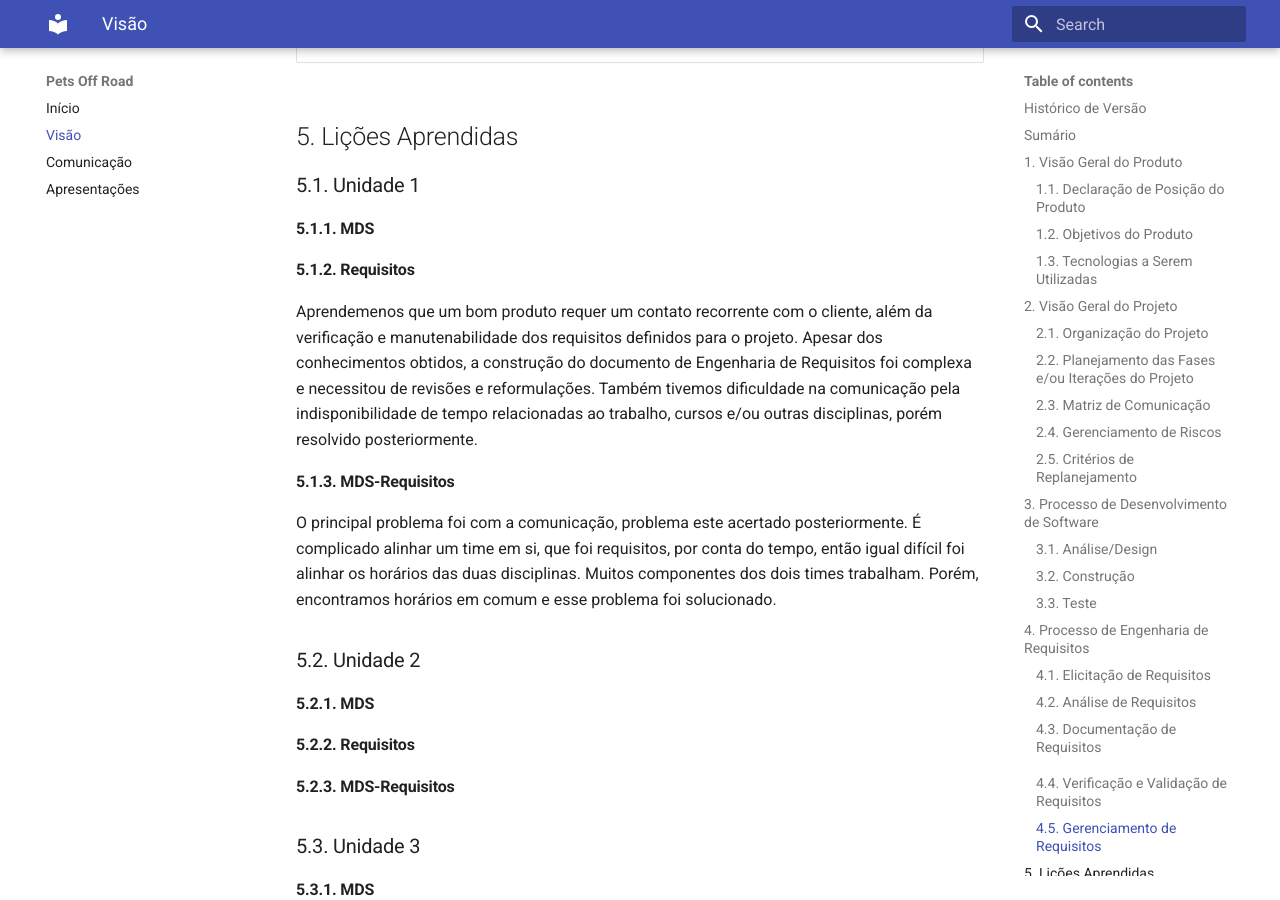
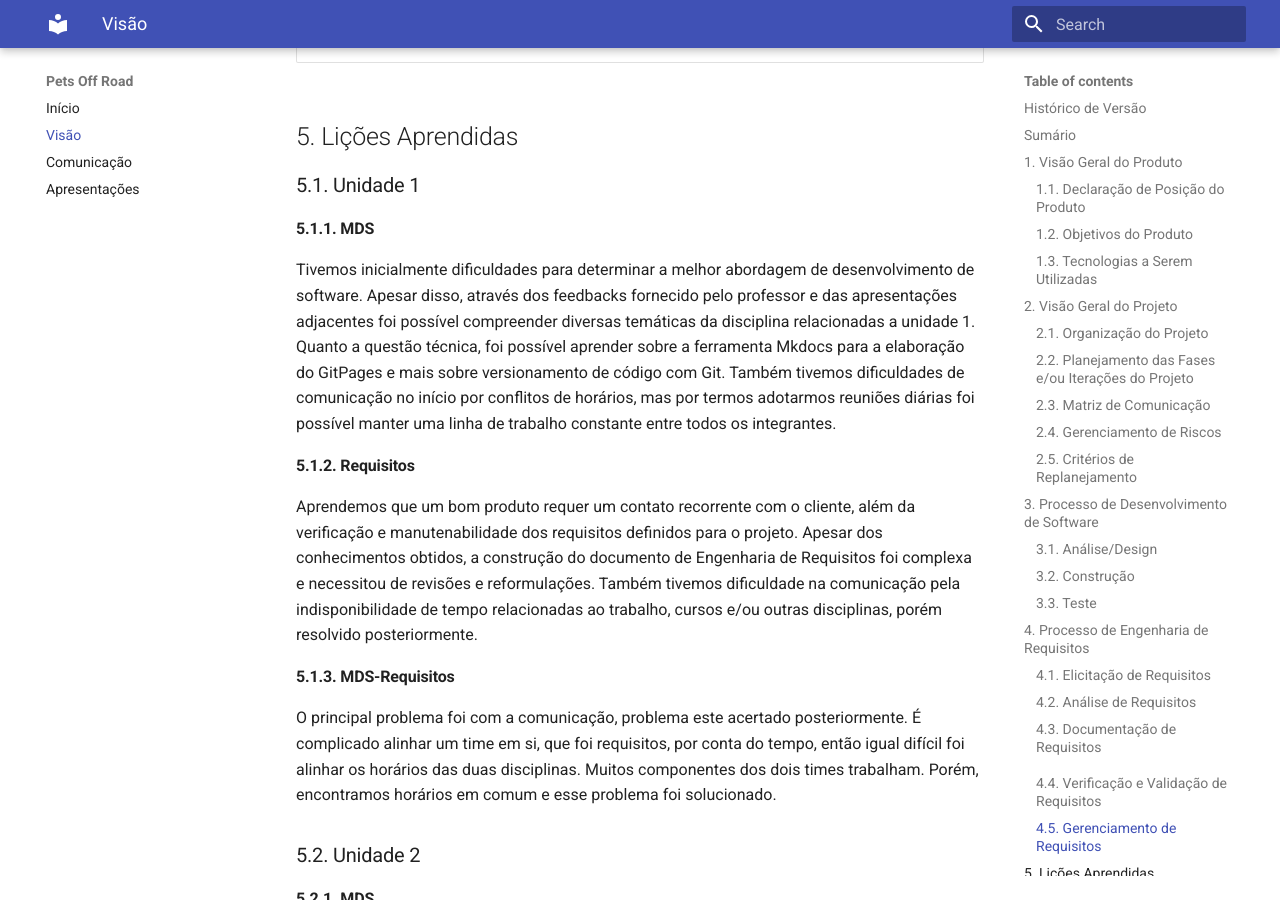
Before and after one commit to mdsreq-fga-unb/2022.1-pets-off-road, an MkDocs documentation site: the page built from docs/doc_visao.md, in a window 1280 px wide and 900 px high, scrolled down 10462 px. Built offline with MkDocs 1.6.1 and Material for MkDocs 9.7.7, drawn with Linux system fonts in a browser that asks for light colours.

Commit message:
Lições aprendidas de MDS

```diff
--- a/docs/doc_visao.md
+++ b/docs/doc_visao.md
@@ -230,11 +230,15 @@ A equipe do projeto decidiu utilizar uma abordagem ágil para a Engenharia de Re
 
 ### 5.1. Unidade 1
 #### 5.1.1. MDS
+Tivemos inicialmente dificuldades para determinar a melhor abordagem de desenvolvimento de software. Apesar disso, através dos feedbacks fornecido pelo professor e das apresentações adjacentes foi possível compreender diversas temáticas da disciplina relacionadas a unidade 1.
+Quanto a questão técnica, foi possível aprender sobre a ferramenta Mkdocs para a elaboração do GitPages e mais sobre versionamento de código com Git.
+Também tivemos dificuldades de comunicação no início por conflitos de horários, mas por termos adotarmos reuniões diárias foi possível manter uma linha de trabalho constante entre todos os integrantes.
 
 #### 5.1.2. Requisitos
-Aprendemenos que um bom produto requer um contato recorrente com o cliente, além da verificação e manutenabilidade dos requisitos definidos para o projeto.
+Aprendemos que um bom produto requer um contato recorrente com o cliente, além da verificação e manutenabilidade dos requisitos definidos para o projeto.
 Apesar dos conhecimentos obtidos, a construção do documento de Engenharia de Requisitos foi complexa e necessitou de revisões e reformulações.
 Também tivemos dificuldade na comunicação pela indisponibilidade de tempo relacionadas ao trabalho, cursos e/ou outras disciplinas, porém resolvido posteriormente.
+
 #### 5.1.3. MDS-Requisitos
 O principal problema foi com a comunicação, problema este acertado posteriormente. É complicado alinhar um time em si, que foi requisitos, por conta do tempo, então igual difícil foi alinhar os horários das duas disciplinas. Muitos componentes dos dois times trabalham. Porém, encontramos horários em comum e esse problema foi solucionado.
 ### 5.2. Unidade 2
```
